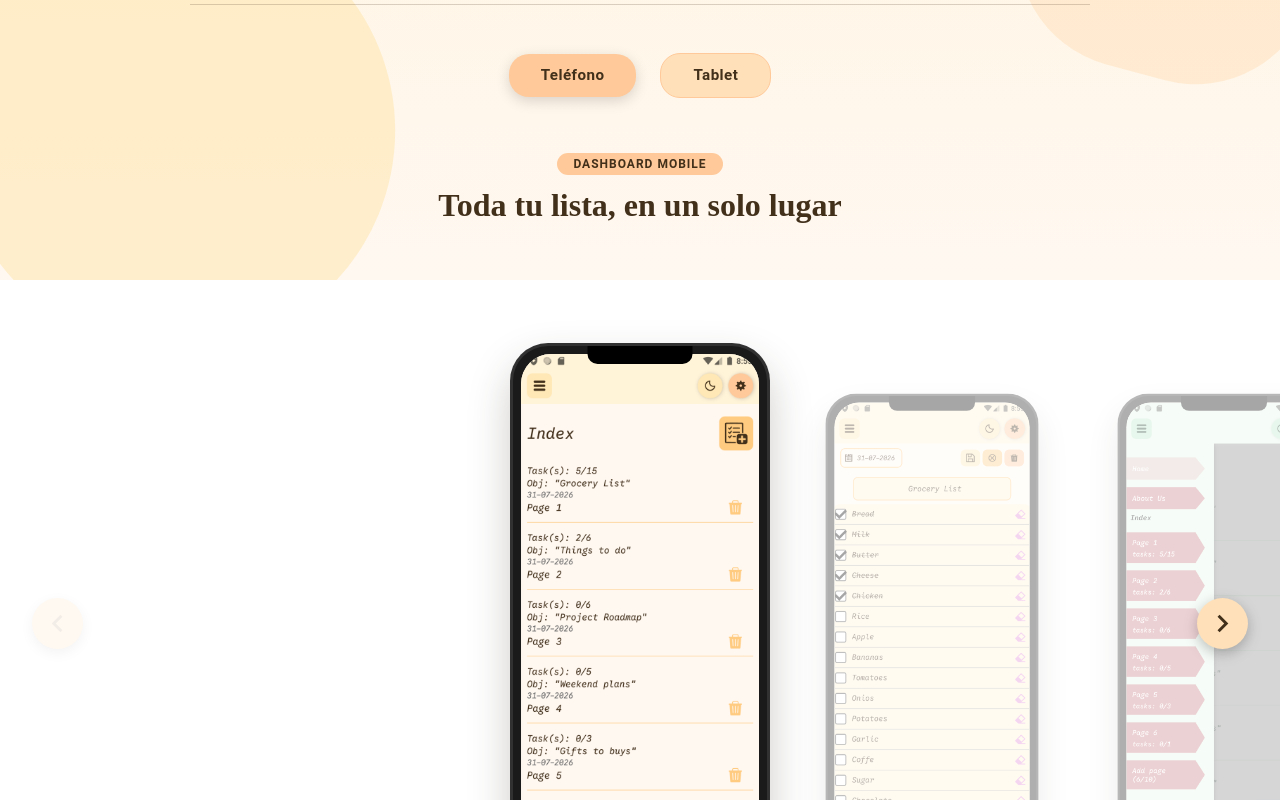
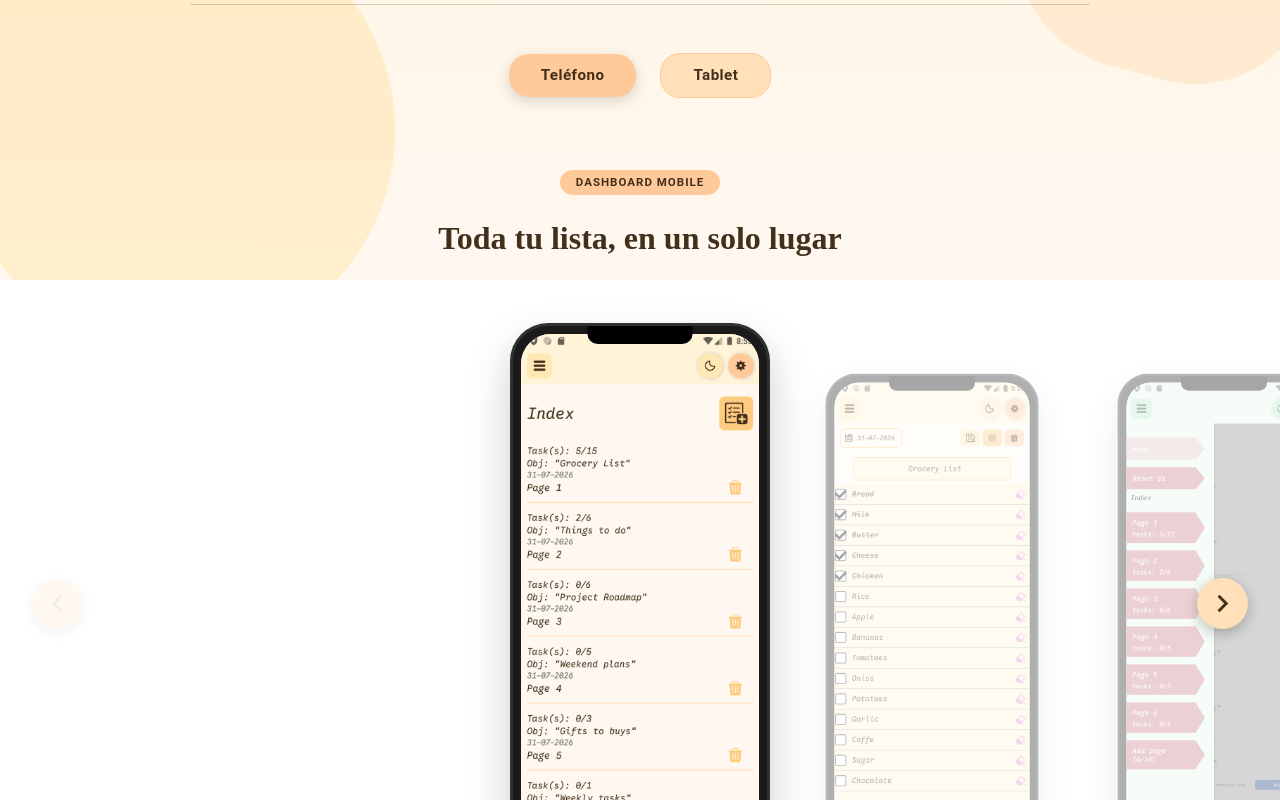
Before and after one commit to KrisMoshiro/show-task-to-do, a React (Vite) app: page / in a window 1280 px wide. Shown: the part 520-1320 px from the top of the page. Built offline with nearby package versions, Linux system fonts and the light colour scheme.

Commit message:
tittle-padding-fix

```diff
--- a/src/components/ShowcaseCarousel.tsx
+++ b/src/components/ShowcaseCarousel.tsx
@@ -1,5 +1,5 @@
 import React, { useState, useEffect, useRef, useMemo, useCallback } from 'react';
-import { Box, Typography, IconButton, useTheme, useMediaQuery} from '@mui/material';
+import { Box, Typography, IconButton, useTheme, useMediaQuery } from '@mui/material';
 import { motion } from 'framer-motion';
 import ChevronLeftIcon from '@mui/icons-material/ChevronLeft';
 import ChevronRightIcon from '@mui/icons-material/ChevronRight';
@@ -21,8 +21,6 @@ export const ShowcaseCarousel: React.FC<ShowcaseCarouselProps> = ({
 }) => {
     const [activeIndex, setActiveIndex] = useState<number>(0);
     const containerRef = useRef<HTMLDivElement>(null);
-
-    // Medir ancho real del contenedor disponible
     const containerWidth = useContainerWidth(containerRef);
 
     const totalSlides = slides.length;
@@ -31,7 +29,7 @@ export const ShowcaseCarousel: React.FC<ShowcaseCarouselProps> = ({
     const isTablet = useMediaQuery(muiTheme.breakpoints.down('md'));
 
     const activeSlide = slides[activeIndex];
-    const activeTheme = themes[activeSlide.paletteId];
+    const activeTheme = themes[activeSlide?.paletteId];
     const activeColors = activeTheme ? activeTheme[activeSlide.themeMode] : themes.default.light;
 
     const gap = isMobile ? 20 : 32;
@@ -42,7 +40,7 @@ export const ShowcaseCarousel: React.FC<ShowcaseCarouselProps> = ({
         return isMobile ? 280 : isTablet ? 340 : 400; // 'promo'
     }, [isMobile, isTablet]);
 
-    const currentCardWidth = getCardWidth(activeSlide.type);
+    const currentCardWidth = getCardWidth(activeSlide?.type || 'phone');
 
     useEffect(() => {
         if (onSlideChange && activeSlide) {
@@ -66,9 +64,20 @@ export const ShowcaseCarousel: React.FC<ShowcaseCarouselProps> = ({
     }, [containerWidth, activeIndex, slides, gap, getCardWidth, currentCardWidth]);
 
     return (
-        <Box sx={{ width: '100%', py: { xs: 2, md: 4 }, margin: 0, padding: 0 }}>
-            {/* Encabezado */}
-            <Box sx={{ mb: { xs: 2, md: 3 }, px: 2, minHeight: 110, textAlign: 'center' }}>
+        <Box sx={{ width: '100%', py: { xs: 1, md: 2 }, margin: 0, padding: 0 }}>
+
+            <Box
+                sx={{
+                    mb: { xs: 1, sm: 1.5 },
+                    px: 2,
+                    py: { xs: 1.5, sm: 2 },
+                    textAlign: 'center',
+                    display: 'flex',
+                    flexDirection: 'column',
+                    alignItems: 'center',
+                    justifyContent: 'center',
+                }}
+            >
                 <Typography
                     variant="caption"
                     sx={{
@@ -76,10 +85,12 @@ export const ShowcaseCarousel: React.FC<ShowcaseCarouselProps> = ({
                         color: activeSlide.themeMode === 'dark' ? '#FFFFFF' : activeColors.text,
                         fontWeight: 'bold',
                         px: 2,
-                        py: 0.5,
+                        py: 0.4,
+                        my: { xs: 1.5, sm: 2 },
                         borderRadius: 10,
                         textTransform: 'uppercase',
                         letterSpacing: 1,
+                        fontSize: '0.72rem',
                         transition: 'all 0.4s ease',
                     }}
                 >
@@ -93,29 +104,42 @@ export const ShowcaseCarousel: React.FC<ShowcaseCarouselProps> = ({
                         fontFamily: 'Playfair Display, serif',
                         fontWeight: 'bold',
                         color: activeColors.text,
-                        fontSize: {xs: '1.75rem', sm: '2.0rem' },
-                        mt: 1.5,
-                        mb: 0.5,
+                        fontSize: { xs: '1.4rem', sm: '1.75rem', md: '2.0rem' },
+                        mt: 1,
+                        mb: 0,
                         transition: 'color 0.4s ease',
+                        lineHeight: 1.2,
                     }}
                 >
                     {activeSlide.title}
                 </Typography>
+
+                {activeSlide.subtitle && (
+                    <Typography
+                        variant="body2"
+                        sx={{
+                            color: activeColors.textVariant || activeColors.text,
+                            opacity: 0.85,
+                            fontSize: { xs: '0.85rem', sm: '0.95rem' },
+                            mt: 0.5,
+                        }}
+                    >
+                        {activeSlide.subtitle}
+                    </Typography>
+                )}
             </Box>
 
-            {/* Riel del Carrusel (Ancho 100% real sin hack de 100vw) */}
             <Box
                 ref={containerRef}
                 sx={{
                     position: 'relative',
-                    height: { xs: 480, sm: 560, md: 640 },
+                    height: { xs: 460, sm: 540, md: 620 },
                     width: '100%',
                     display: 'flex',
                     alignItems: 'center',
-                    py: 2,
+                    py: 1,
                 }}
             >
-                {/* Flecha Izquierda (Visibilidad Garantizada) */}
                 <IconButton
                     onClick={handlePrev}
                     disabled={activeIndex === 0}
@@ -134,7 +158,6 @@ export const ShowcaseCarousel: React.FC<ShowcaseCarouselProps> = ({
                     <ChevronLeftIcon fontSize={isMobile ? 'medium' : 'large'} />
                 </IconButton>
 
-                {/* Contenedor animado del riel */}
                 <Box sx={{ width: '100%', overflow: 'hidden', height: '100%', position: 'relative' }}>
                     <MotionBox
                         animate={{ x: translateX }}
@@ -183,7 +206,6 @@ export const ShowcaseCarousel: React.FC<ShowcaseCarouselProps> = ({
                     </MotionBox>
                 </Box>
 
-                {/* Flecha Derecha (Visibilidad Garantizada) */}
                 <IconButton
                     onClick={handleNext}
                     disabled={activeIndex === totalSlides - 1}
@@ -203,8 +225,7 @@ export const ShowcaseCarousel: React.FC<ShowcaseCarouselProps> = ({
                 </IconButton>
             </Box>
 
-            {/* Indicadores / Puntos inferiores */}
-            <Box sx={{ display: 'flex', justifyContent: 'center', gap: 1, mt: 2, zIndex: 10, position: 'relative' }}>
+            <Box sx={{ display: 'flex', justifyContent: 'center', gap: 1, mt: 1.5, zIndex: 10, position: 'relative' }}>
                 {slides.map((_, i) => (
                     <Box
                         key={i}
```
